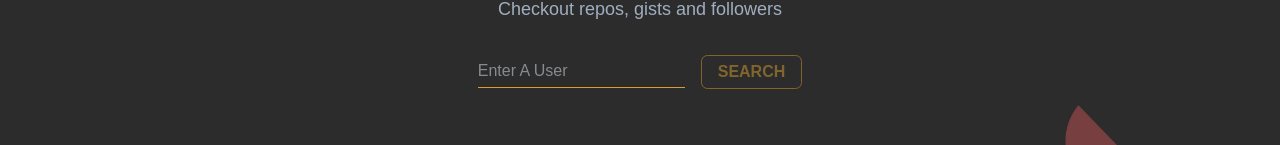
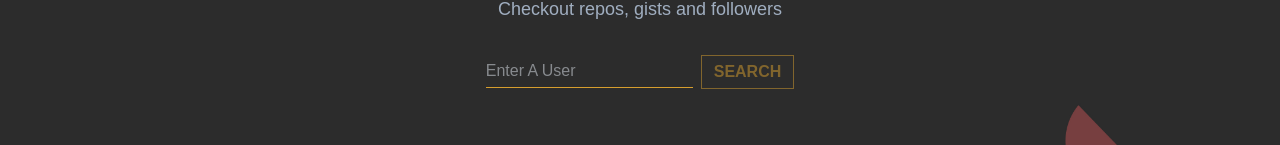
Before and after one commit to albizan/git-finder, a React (Create React App) app: page / in a window 1280 px wide. Shown: the part 429-574 px from the top of the page. Built offline with nearby package versions, Linux system fonts and the light colour scheme.

Commit message:
Change button ui

```diff
--- a/src/components/Landing/SearchUser/SearchUser.jsx
+++ b/src/components/Landing/SearchUser/SearchUser.jsx
@@ -33,7 +33,7 @@ const SearchUser = () => {
         />
         <button
           disabled={isDisabled}
-          className={`uppercase py-1 px-4 ml-4 rounded border border-yellow-600 font-bold text-yellow-600 hover:bg-yellow-600 hover:text-gray-900 ${isDisabled &&
+          className={`outline-none uppercase py-1 px-3 ml-2 border border-yellow-600 font-bold text-yellow-600 hover:bg-yellow-600 hover:text-gray-900 ${isDisabled &&
             'opacity-50 cursor-not-allowed'}`}
           type="submit"
         >
```
